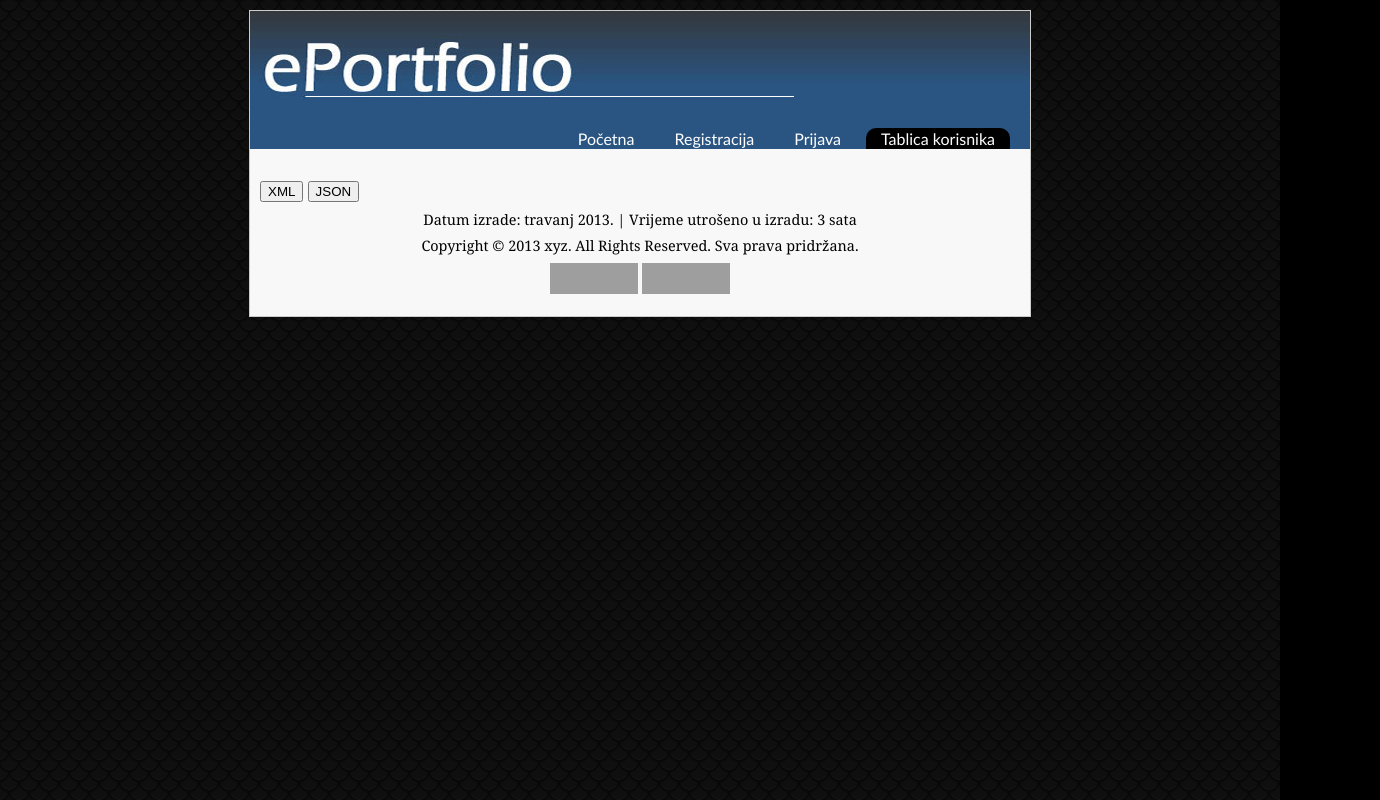
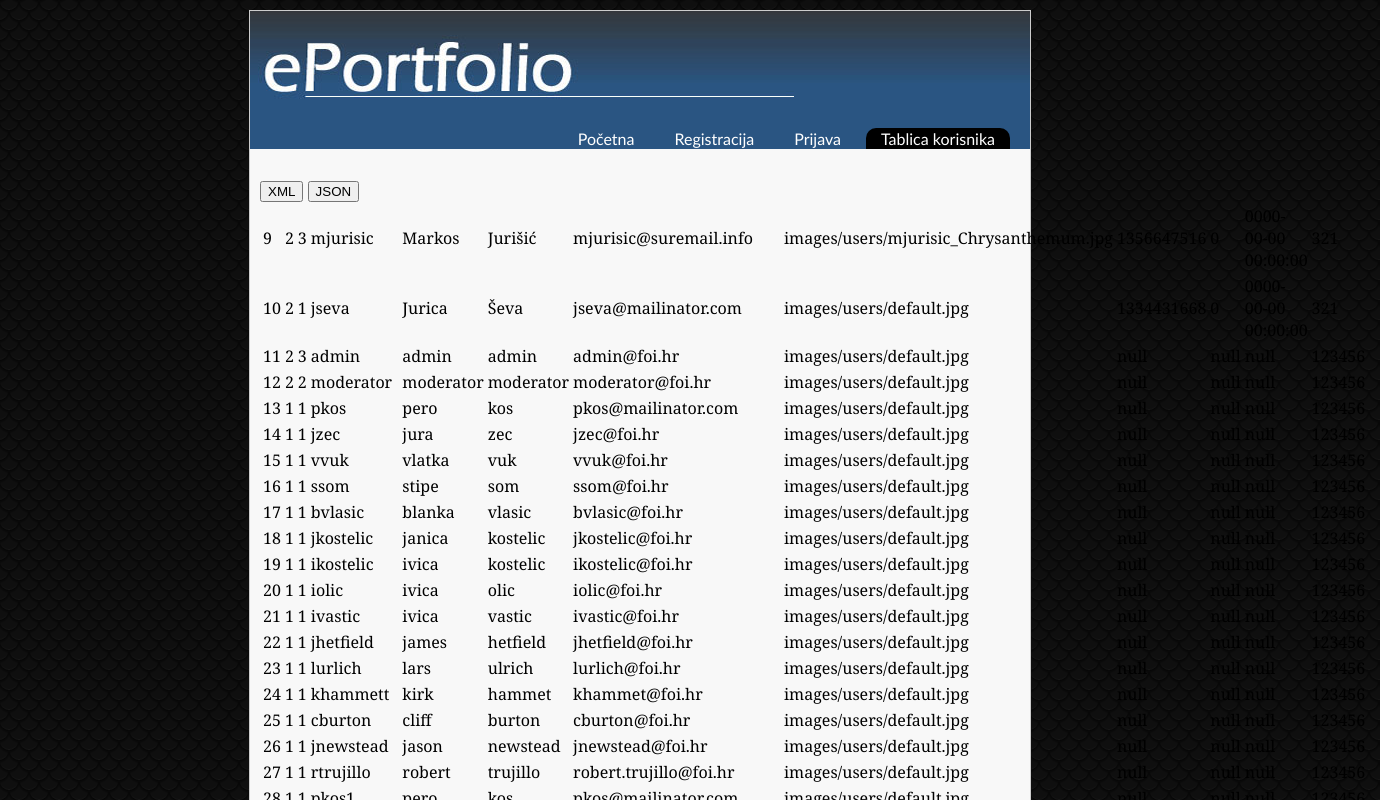
Before and after one commit to kruno-hidden/webdipzadaca3, a plain HTML site: page public_html/kdomic_tablica.html in a window 1280 px wide. Both pictures are taken after a click on the button "JSON". Shown: the top 800 px of the page, 1380 px wide, since content can reach past the window. Drawn offline with Linux system fonts and the light colour scheme; grey boxes are pictures that could not be loaded.

Commit message:
JSON radi

```diff
--- a/public_html/js/kdomic_main.js
+++ b/public_html/js/kdomic_main.js
@@ -269,11 +269,23 @@ function dohvatiXML(){
 }
 
 function dohvatiJSON(){
-    var mjesta = new Array();
-    $.getJSON("podaci/gradovi.json", function(data){
-        $.each(data, function (index, value) {
-            console.log(value);
-            mjesta.push(value);
+    var data = new Array();
+    $.getJSON("podaci/korisnici.json", function(json){
+        $.each(json, function (index, value) {
+            var data = new Array();
+                    data.push($(this).attr('id_korisnik'));
+                    data.push($(this).attr('id_status'));
+                    data.push($(this).attr('id_tip'));
+                    data.push($(this).attr('korisnicko_ime'));
+                    data.push($(this).attr('ime'));
+                    data.push($(this).attr('prezime'));
+                    data.push($(this).attr('email'));
+                    data.push($(this).attr('slika'));
+                    data.push($(this).attr('aktivacijski_kod'));
+                    data.push($(this).attr('neuspjesne_prijave'));
+                    data.push($(this).attr('blokiran_do'));
+                    data.push($(this).attr('lozinka'));
+                    dodajNoviRed(data);
         });
     });
 }
```
Also changed, not shown: public_html/kdomic_tablica.html (line endings or trailing spaces), 1 other file.
